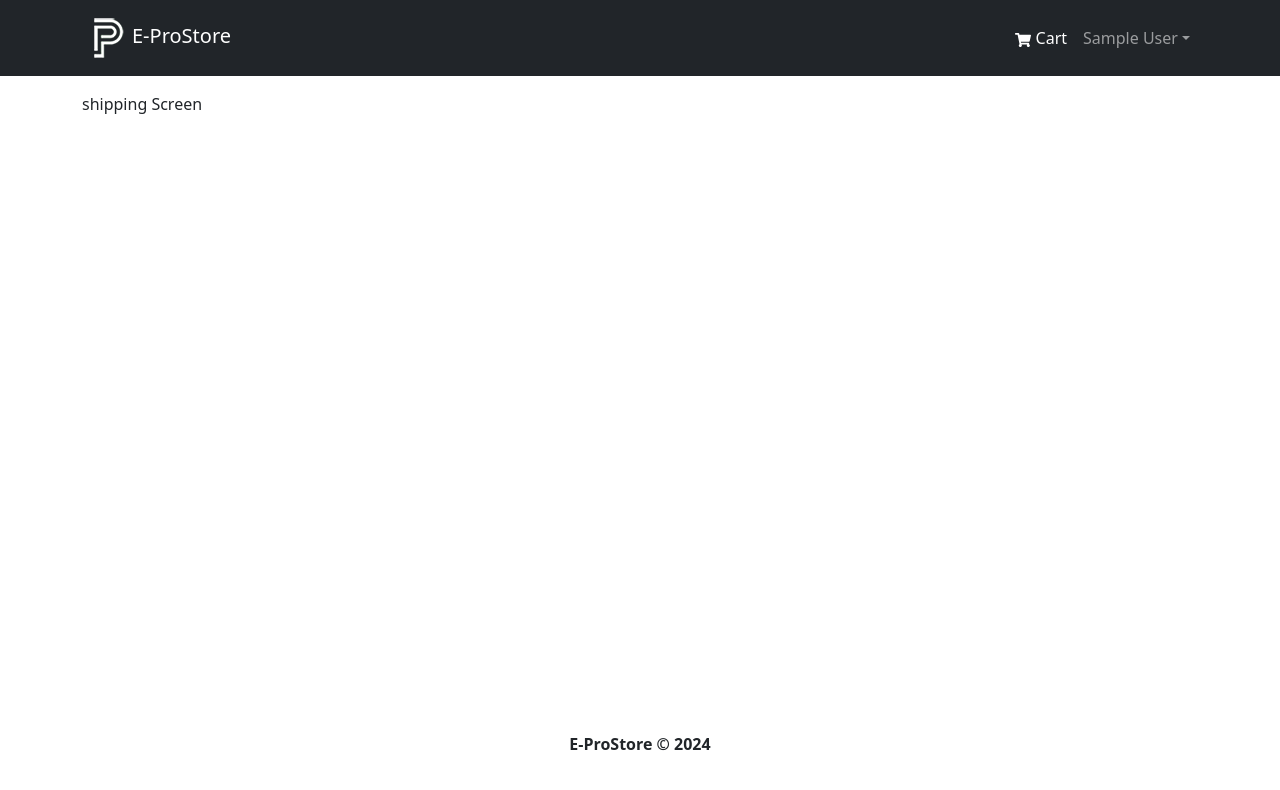
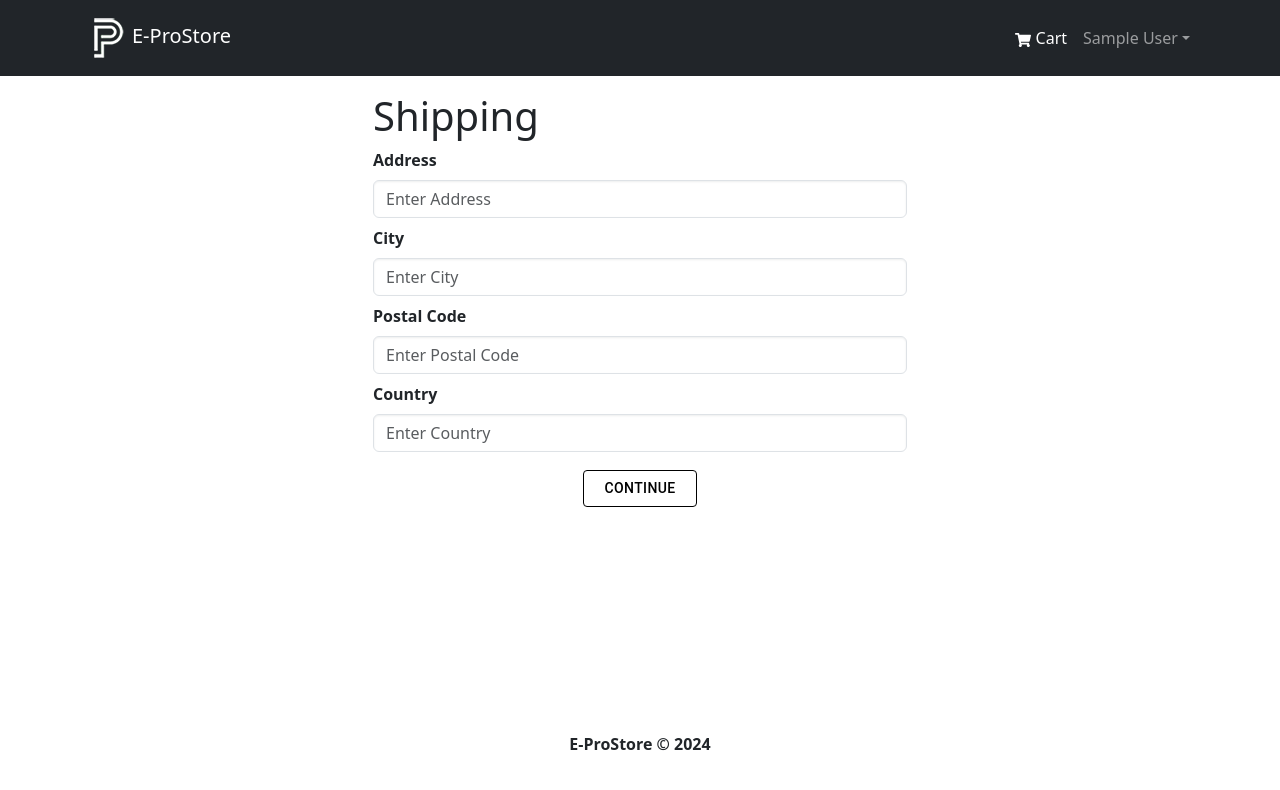
Before and after one commit to Abdullah-Arshad03/E-Commerce-Store, a React (Create React App) app in the folder frontend/: page /shipping in a window 1280 px wide. Shown: the top 790 px of the page. Built offline with nearby package versions, Linux system fonts and the light colour scheme; sample sign-in values are in the browser's storage.

Commit message:
shipping route is set private, which mean it is only accessible to the logged in users

```diff
--- a/frontend/package.json
+++ b/frontend/package.json
@@ -17,6 +17,7 @@
     "react": "^18.2.0",
     "react-bootstrap": "^2.10.0",
     "react-dom": "^18.2.0",
+    "react-hot-toast": "^2.4.1",
     "react-icons": "^5.0.1",
     "react-redux": "^9.1.0",
     "react-router-bootstrap": "^0.26.2",
--- a/frontend/src/App.js
+++ b/frontend/src/App.js
@@ -1,20 +1,20 @@
 import React from "react";
 import Header from "./components/Header";
 import { Container } from "react-bootstrap";
-import {ToastContainer} from 'react-toastify'
-import 'react-toastify/dist/ReactToastify.css';
+import toast, { Toaster } from 'react-hot-toast';
 import Footer from "./components/Footer";
 import { Outlet} from 'react-router-dom'
 
 const App = () =>{
   return (<>
-   <ToastContainer/>
+
   <Header/>
   <main className="py-3">
     <Container>
       <Outlet></Outlet>
    </Container>
   </main>
+  <Toaster/>
   <Footer/>
 
 
--- /dev/null
+++ b/frontend/src/components/PrivateRoute.js
@@ -0,0 +1,16 @@
+import React from "react";
+import { Outlet, Navigate } from "react-router-dom";
+import { useSelector } from "react-redux";
+
+const PrivateRoute = () =>{
+
+    const {userInfo} = useSelector ((state)=> state.auth)
+
+
+    return (<>
+    {userInfo ? <Outlet></Outlet> : <Navigate to='/login' replace></Navigate> }
+    </>)
+
+}
+
+export default PrivateRoute
--- a/frontend/src/index.js
+++ b/frontend/src/index.js
@@ -14,7 +14,7 @@ import ProductScreen from './screens/ProductScreen';
 import LoginScreen from './screens/LoginScreen';
 import RegisterScreen from './screens/RegisterScreen';
 import ShippingScreen from './screens/ShippingScreen';
-
+import PrivateRoute from './components/PrivateRoute';
 
 const router = createBrowserRouter(
   createRoutesFromElements(
@@ -30,7 +30,17 @@ const router = createBrowserRouter(
 
     <Route path='/register' element={<RegisterScreen/>}/>
 
-    <Route path='/shipping' element={<ShippingScreen/>}/>
+    // right now we are setting up this route straightforward, but we have to set this, with some other approach, as we dont want to visit this route, without login, so keeping in view this, we have to set the route in such a way that we can not access shipping route without login
+
+// following are the Private Routes
+
+     <Route path='' element={<PrivateRoute></PrivateRoute>}>
+
+     <Route path='/shipping' element={<ShippingScreen/>}/>
+
+
+    </Route >
+
 
 
     </Route>
--- a/frontend/src/screens/LoginScreen.js
+++ b/frontend/src/screens/LoginScreen.js
@@ -14,7 +14,7 @@ import { Button } from "@mui/material/";
 import FormContainer from "../components/FormContainer";
 import {useLoginMutation} from '../slices/authApiSlice'
 import { setCredentials } from "../slices/authSlice";
-import { toast , ToastContainer } from 'react-toastify';
+import toast, { Toaster } from 'react-hot-toast';
 import Loader from "../components/Loader";
 
 
@@ -47,6 +47,7 @@ const LoginScreen = () => {
       dispatch(setCredentials({...res}))
       console.log("submit");
       navigate(redirect)
+      toast.success('Logged In')
     } catch (error) {
       toast.error(`${error.data.message}`)
       console.log('this is the error',error)
@@ -56,7 +57,7 @@ const LoginScreen = () => {
 
   return (
     <>
-    <ToastContainer></ToastContainer>
+
       <FormContainer>
         <h1>Sign In</h1>
         <Form onSubmit={submitHandler}>
--- a/frontend/src/screens/RegisterScreen.js
+++ b/frontend/src/screens/RegisterScreen.js
@@ -14,7 +14,7 @@ import { Button } from "@mui/material/";
 import FormContainer from "../components/FormContainer";
 import {useRegisterMutation} from '../slices/authApiSlice'
 import { setCredentials } from "../slices/authSlice";
-import { toast , ToastContainer } from 'react-toastify';
+import { toast ,Toaster } from 'react-hot-toast';
 import Loader from "../components/Loader";
 
 
@@ -49,6 +49,7 @@ const RegisterScreen = () => {
             dispatch(setCredentials({...res.user}))
             console.log("submit");
             navigate(redirect)
+            toast.success('Successfully Registered!')
 
           } catch (error) {
             toast.error(`${error.data.message}`)
@@ -61,7 +62,7 @@ const RegisterScreen = () => {
 
   return (
     <>
-    <ToastContainer></ToastContainer>
+   <Toaster/>
       <FormContainer>
         <h1>Sign Up</h1>
         <Form onSubmit={submitHandler}>
--- a/frontend/src/screens/ShippingScreen.js
+++ b/frontend/src/screens/ShippingScreen.js
@@ -1,9 +1,110 @@
 import React from "react";
+import FormContainer from "../components/FormContainer";
+import { useState  } from "react";
+import { useDispatch , useSelector } from "react-redux";
+import { Form, FormControl, FormGroup, FormLabel } from "react-bootstrap";
+import { Button } from "@mui/material";
+import { saveShippingAddress } from "../slices/cartSlice";
+import { useNavigate } from "react-router-dom";
 
 const ShippingScreen = ()=>{
+
+
+    const dispatch = useDispatch()
+    const navigate = useNavigate()
+    const {shippingAddress} = useSelector((state)=> state.cart)
+
+    const [address , setAddress]  = useState(shippingAddress?.address || '')
+    const [city , setCity] = useState(shippingAddress?.city || '')
+    const [postalCode , setPostalCode] = useState(shippingAddress?.postalCode || '')
+    const [country , setCountry] = useState(shippingAddress?.country || '')
+
+
+    const submitHandler= (e)=>{
+        e.preventDefault()
+        dispatch(saveShippingAddress({address , city , postalCode , country}))
+        navigate('/payment')
+        console.log('shipping submit')
+    }
+
     return(<>
+  <FormContainer>
+    <h1>Shipping</h1>
 
-    <div>shipping Screen</div>
+    <Form onSubmit={submitHandler}>
+        <FormGroup  controlId="Address" className="my-2">
+            <FormLabel  className="fw-semibold">
+                Address
+            </FormLabel>
+            <FormControl
+            type="text"
+            placeholder="Enter Address"
+            value={address}
+            onChange={(e)=>{
+                setAddress(e.target.value)
+            }}
+
+             ></FormControl>
+        </FormGroup>
+
+        <FormGroup  controlId="City" className="my-2">
+            <FormLabel  className="fw-semibold">
+                City
+            </FormLabel>
+            <FormControl
+            type="text"
+            placeholder="Enter City"
+            value={city}
+            onChange={(e)=>{
+                setCity(e.target.value)
+            }}
+
+             ></FormControl>
+        </FormGroup>
+        <FormGroup  controlId="postalCode" className="my-2">
+            <FormLabel className="fw-semibold">
+                Postal Code
+            </FormLabel>
+            <FormControl
+            type="text"
+            placeholder="Enter Postal Code"
+            value={postalCode}
+            onChange={(e)=>{
+                setPostalCode(e.target.value)
+            }}
+
+             ></FormControl>
+        </FormGroup>
+        <FormGroup  controlId="Country" className="my-2">
+            <FormLabel  className="fw-semibold">
+                Country
+            </FormLabel>
+            <FormControl
+            type="text"
+            placeholder="Enter Country"
+            value={country}
+            onChange={(e)=>{
+                setCountry(e.target.value)
+            }}
+
+             ></FormControl>
+        </FormGroup>
+        <div style={{display: 'flex' , justifyContent: 'center' , alignItems: 'center'}}>
+        <Button
+            className="buttonn"
+            // variant="outlined"
+             type="submit"
+            //  disabled = {isLoading}
+            style={{marginTop: "10px", color: 'black', border : '1px solid black', padding: '5px 20px' }}
+          >
+            Continue
+          </Button>
+</div>
+
+    </Form>
+
+
+  </FormContainer>
 
     </>)
 
```
Also changed, not shown: 2 other files (tests, documents, lock files or other folders).
